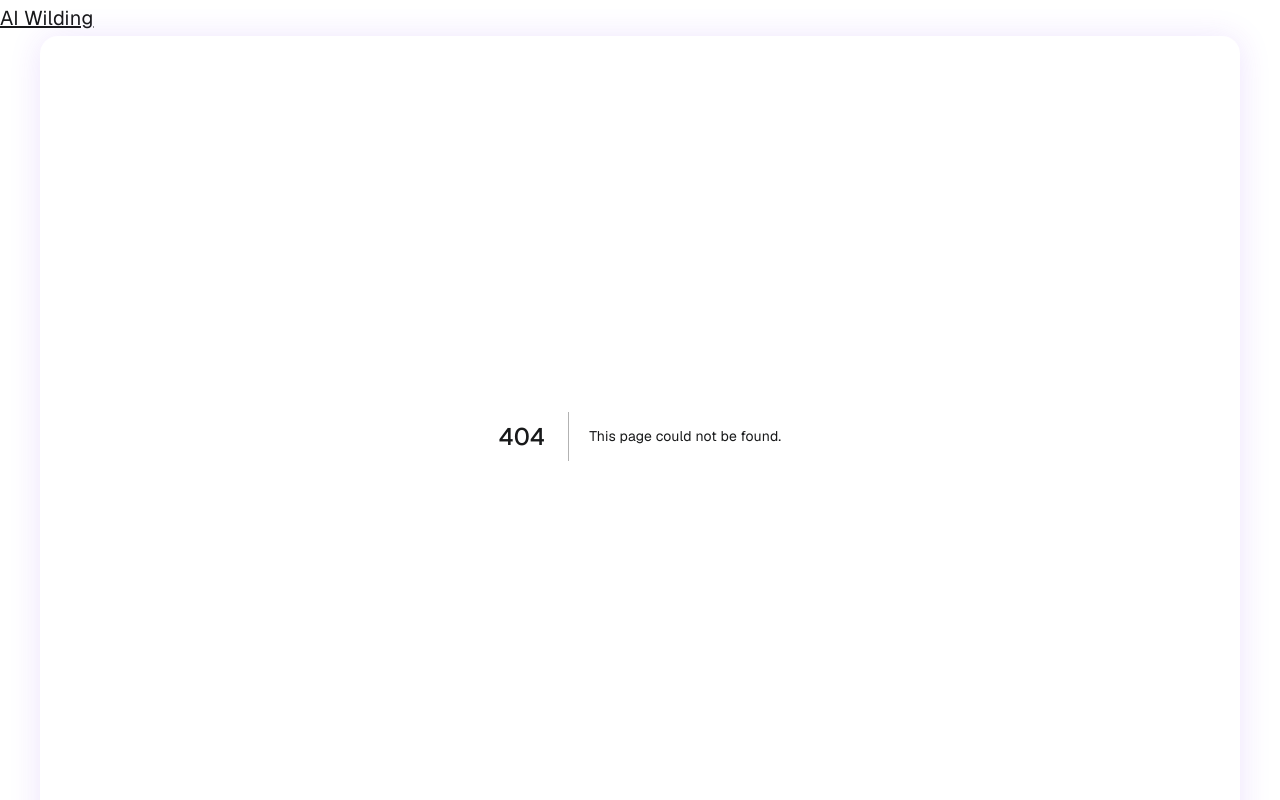
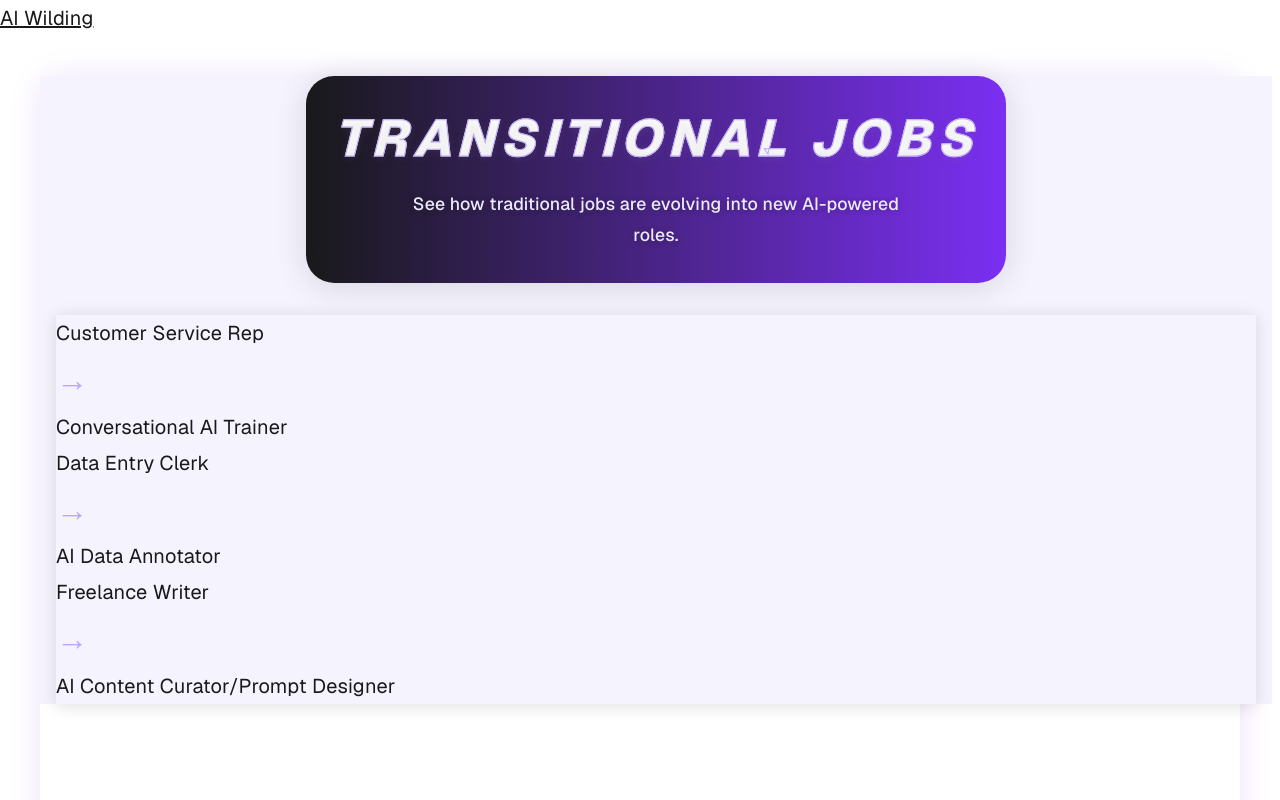
Before and after one commit to Shellzonit/auralis-sanctuary-, a Next.js app: page /transitional-phasing-jobs in a window 1280 px wide. Before the commit this address had no page. Shown: the top 800 px of the page. Built offline with nearby package versions, Linux system fonts and the light colour scheme.

Commit message:
fix: remove transitional jobs link from footer and improve Recovery Hub alignment and footer layout

```diff
--- a/app/recovery/page.tsx
+++ b/app/recovery/page.tsx
@@ -39,8 +39,7 @@ const RESOURCES = [
 
 export default function RecoveryPage() {
   return (
-    <main style={{ minHeight: '100vh', background: '#f5f3fd', width: '100vw', display: 'flex', flexDirection: 'column', alignItems: 'center', padding: '0 1rem' }}>
-
+    <div style={{ minHeight: '100vh', background: '#f5f3fd', width: '100%', display: 'flex', flexDirection: 'column', alignItems: 'center', padding: '0 1rem' }}>
       <section style={{ width: '100%', maxWidth: 900, margin: '2.5rem auto 2rem auto', background: 'linear-gradient(90deg, #18191a 0%, #18191a 60%, #7b2ff2 100%)', borderRadius: 28, boxShadow: '0 4px 32px #18191a22', padding: '2.5rem 0 2.5rem 0', display: 'flex', flexDirection: 'column', alignItems: 'center', justifyContent: 'center', position: 'relative' }}>
         <h1 style={{ color: 'rgba(255,255,255,0.97)', fontSize: 'clamp(2.8rem, 7vw, 4.5rem)', fontWeight: 800, fontFamily: 'Playfair Display, Georgia, serif', fontStyle: 'italic', letterSpacing: '0.12em', textTransform: 'uppercase', textAlign: 'center', margin: 0, width: '100%', overflow: 'hidden', whiteSpace: 'nowrap', position: 'relative', zIndex: 2, textShadow: '0 2px 8px #8882', WebkitTextStroke: '1.5px #bba6f7', filter: 'none', background: 'linear-gradient(180deg, #fff 60%, #e0d6f7 100%)', WebkitBackgroundClip: 'text', WebkitTextFillColor: 'transparent', backgroundClip: 'text', maskImage: 'linear-gradient(to bottom, #fff 80%, transparent 100%)', WebkitMaskImage: 'linear-gradient(to bottom, #fff 80%, transparent 100%)', lineHeight: 1.18, paddingBottom: '0.18em' }}>Recovery Hub</h1>
         <div style={{ color: '#ece9fc', fontSize: '1.25rem', fontWeight: 500, marginTop: 12, textAlign: 'center', maxWidth: 600, textShadow: '0 1px 6px #18191a55' }}>
@@ -66,6 +65,6 @@ export default function RecoveryPage() {
           </ul>
         </div>
       </section>
-    </main>
+    </div>
   );
 }
--- /dev/null
+++ b/app/transitional-phasing-jobs/page.tsx
@@ -0,0 +1,57 @@
+"use client";
+import React, { useState } from "react";
+
+const jobPairs = [
+  { regular: "Customer Service Rep", ai: "Conversational AI Trainer" },
+  { regular: "Data Entry Clerk", ai: "AI Data Annotator" },
+  { regular: "Freelance Writer", ai: "AI Content Curator/Prompt Designer" },
+];
+
+function Accordion({ title, children, open, onClick }: { title: string; children: React.ReactNode; open: boolean; onClick: () => void }) {
+  return (
+    <div className="mb-4 rounded-xl border border-[#e0d6f7] bg-white shadow-md">
+      <button
+        className="w-full flex justify-between items-center px-6 py-4 text-xl font-semibold text-left text-[#7b2ff2] focus:outline-none focus:ring-2 focus:ring-[#7b2ff2] rounded-xl transition-colors hover:bg-[#f5f3fd]"
+        onClick={onClick}
+        aria-expanded={open}
+      >
+        <span>{title}</span>
+        <span className="ml-2 text-2xl">{open ? "−" : "+"}</span>
+      </button>
+      {open && (
+        <div className="px-6 pb-6 pt-2">
+          {children}
+        </div>
+      )}
+    </div>
+  );
+}
+
+export default function TransitionalPhasingJobs() {
+  return (
+    <div style={{ width: '100%', background: '#f5f3fd', minHeight: '0', padding: '0 1rem' }}>
+      <section style={{ width: '100%', maxWidth: 700, margin: '2.5rem auto 2rem auto', background: 'linear-gradient(90deg, #18191a 0%, #7b2ff2 100%)', borderRadius: 28, boxShadow: '0 4px 32px #18191a22', padding: '2rem 0', display: 'flex', flexDirection: 'column', alignItems: 'center', justifyContent: 'center', position: 'relative' }}>
+        <h1 style={{ color: 'rgba(255,255,255,0.97)', fontSize: 'clamp(2.2rem, 6vw, 3.2rem)', fontWeight: 800, fontFamily: 'Playfair Display, Georgia, serif', fontStyle: 'italic', letterSpacing: '0.12em', textTransform: 'uppercase', textAlign: 'center', margin: 0, width: '100%', overflow: 'hidden', whiteSpace: 'nowrap', position: 'relative', zIndex: 2, textShadow: '0 2px 8px #8882', WebkitTextStroke: '1px #bba6f7', filter: 'none', background: 'linear-gradient(180deg, #fff 60%, #e0d6f7 100%)', WebkitBackgroundClip: 'text', WebkitTextFillColor: 'transparent', backgroundClip: 'text', maskImage: 'linear-gradient(to bottom, #fff 80%, transparent 100%)', WebkitMaskImage: 'linear-gradient(to bottom, #fff 80%, transparent 100%)', lineHeight: 1.18, paddingBottom: '0.18em' }}>Transitional Jobs</h1>
+        <div style={{ color: '#ece9fc', fontSize: '1.1rem', fontWeight: 500, marginTop: 10, textAlign: 'center', maxWidth: 500, textShadow: '0 1px 6px #18191a55' }}>
+          See how traditional jobs are evolving into new AI-powered roles.
+        </div>
+      </section>
+      <div className="w-full flex justify-center">
+        <div className="w-full max-w-xl bg-white rounded-xl shadow-lg p-8 border" style={{ borderColor: '#e0d6f7', fontFamily: 'Arial, Verdana, system-ui, sans-serif', color: '#18191a', boxShadow: '0 2px 16px #18191a22' }}>
+          <div className="flex flex-col gap-8">
+            {jobPairs.map((pair, idx) => (
+              <div key={idx} className="flex flex-col md:flex-row items-center justify-between gap-4">
+                <div className="text-lg font-semibold text-[#7b2ff2] text-center md:text-left" style={{ minWidth: 160 }}>{pair.regular}</div>
+                <div className="flex-1 flex justify-center items-center">
+                  <span style={{ fontSize: 32, color: '#bba6f7' }}>&rarr;</span>
+                </div>
+                <div className="text-lg font-semibold text-[#18191a] text-center md:text-right" style={{ minWidth: 180 }}>{pair.ai}</div>
+              </div>
+            ))}
+          </div>
+        </div>
+      </div>
+    </div>
+  );
+}
+        <h2 className="text-2xl font-semibold mb-6 text-center" style={{ color: '#7b2ff2', fontFamily: 'Arial, Verdana, system-ui, sans-serif' }}>Jobs Replaced or Evolving with AI</h2>
--- a/components/SiteFooter.tsx
+++ b/components/SiteFooter.tsx
@@ -5,7 +5,6 @@ const mainLinks = [
   { name: 'About', href: '/about' },
   { name: 'Contact', href: '/contact' },
   { name: 'AI Jobs', href: '/new-ai-jobs' },
-  { name: 'Transitional Jobs', href: '/transitional-phasing-jobs' },
   { name: 'Recovery Hub', href: '/recovery' },
   { name: 'Hiring Event', href: '/hiring-events' },
   { name: 'Training', href: '/training' },
```
